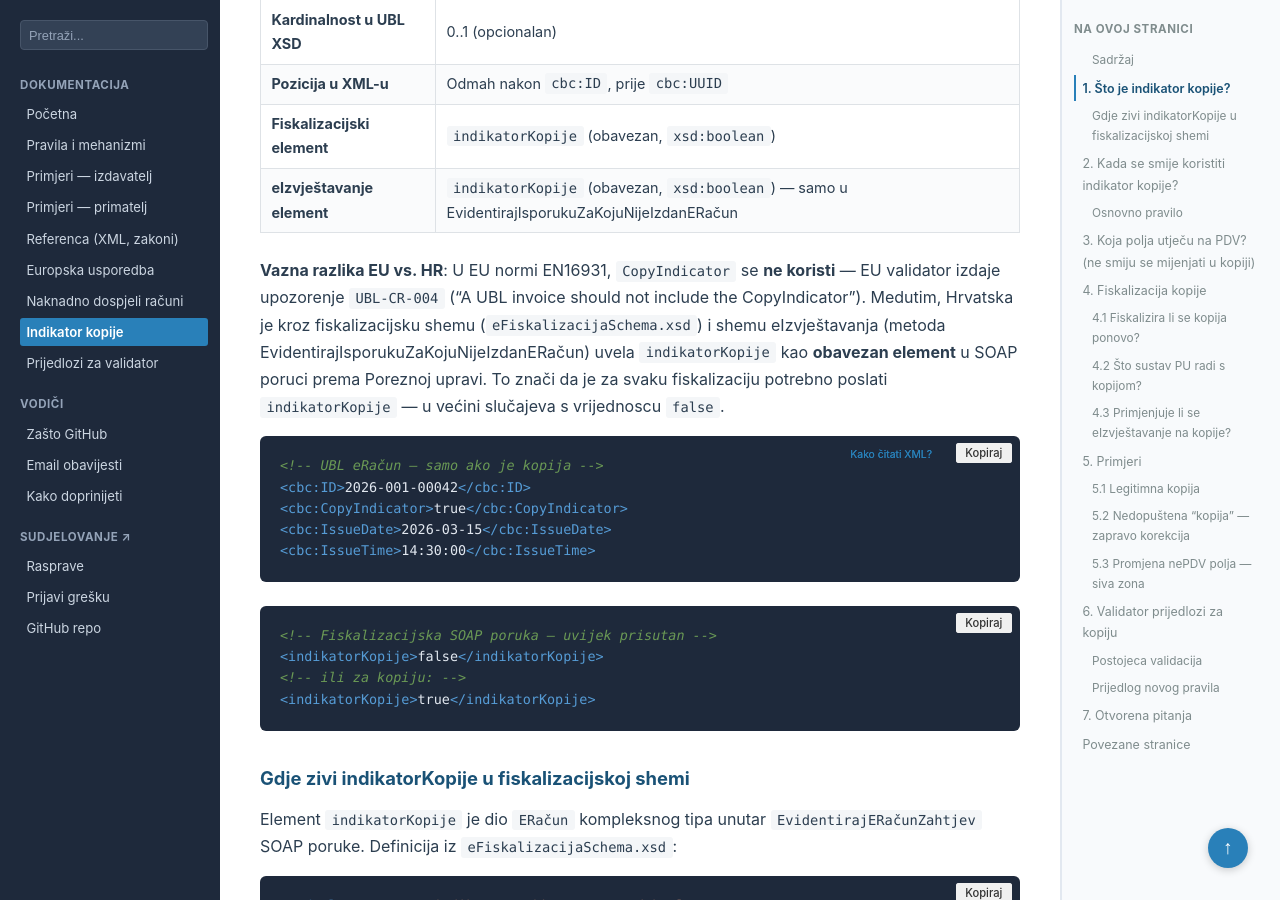
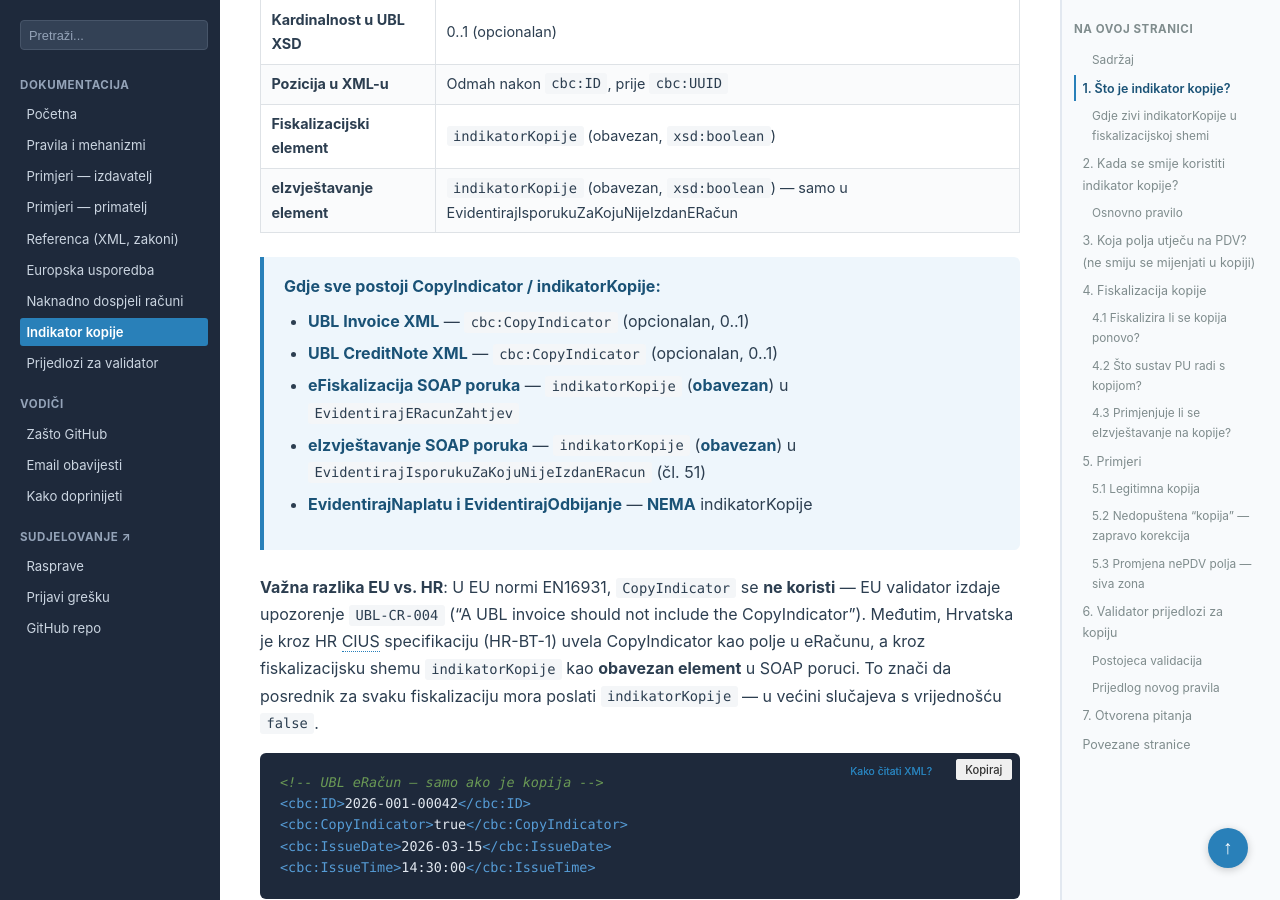
Before and after one commit to dageci/eracun-fiskalizacija-datumi, a Jekyll site: the page built from docs/indikator-kopije.md, in a window 1280 px wide and 900 px high, scrolled down 1826 px. Built offline with Jekyll 4.4.1, drawn with Linux system fonts in a browser that asks for light colours.

Commit message:
indikator kopije: kompletna tablica gdje sve postoji
CopyIndicator u UBL Invoice (0..1) + CreditNote (0..1)
indikatorKopije u eFiskalizacija (obavezan) + eIzvještavanje
(samo EvidentirajIsporukuZaKojuNijeIzdanERacun)
EvidentirajNaplatu/Odbijanje NEMAJU indikatorKopije

````diff
--- a/docs/indikator-kopije.md
+++ b/docs/indikator-kopije.md
@@ -37,7 +37,14 @@ Sve što je ovdje napisano proizlazi iz autorove analize specifikacija, zakona i
 | **Fiskalizacijski element** | `indikatorKopije` (obavezan, `xsd:boolean`) |
 | **eIzvještavanje element** | `indikatorKopije` (obavezan, `xsd:boolean`) — samo u EvidentirajIsporukuZaKojuNijeIzdanERačun |
 
-**Vazna razlika EU vs. HR**: U EU normi EN16931, `CopyIndicator` se **ne koristi** — EU validator izdaje upozorenje `UBL-CR-004` ("A UBL invoice should not include the CopyIndicator"). Medutim, Hrvatska je kroz fiskalizacijsku shemu (`eFiskalizacijaSchema.xsd`) i shemu eIzvještavanja (metoda EvidentirajIsporukuZaKojuNijeIzdanERačun) uvela `indikatorKopije` kao **obavezan element** u SOAP poruci prema Poreznoj upravi. To znači da je za svaku fiskalizaciju potrebno poslati `indikatorKopije` — u većini slučajeva s vrijednoscu `false`.
+> **Gdje sve postoji CopyIndicator / indikatorKopije:**
+> - **UBL Invoice XML** — `cbc:CopyIndicator` (opcionalan, 0..1)
+> - **UBL CreditNote XML** — `cbc:CopyIndicator` (opcionalan, 0..1)
+> - **eFiskalizacija SOAP poruka** — `indikatorKopije` (**obavezan**) u `EvidentirajERacunZahtjev`
+> - **eIzvještavanje SOAP poruka** — `indikatorKopije` (**obavezan**) u `EvidentirajIsporukuZaKojuNijeIzdanERacun` (čl. 51)
+> - **EvidentirajNaplatu i EvidentirajOdbijanje** — **NEMA** indikatorKopije
+
+**Važna razlika EU vs. HR**: U EU normi EN16931, `CopyIndicator` se **ne koristi** — EU validator izdaje upozorenje `UBL-CR-004` ("A UBL invoice should not include the CopyIndicator"). Međutim, Hrvatska je kroz HR CIUS specifikaciju (HR-BT-1) uvela CopyIndicator kao polje u eRačunu, a kroz fiskalizacijsku shemu `indikatorKopije` kao **obavezan element** u SOAP poruci. To znači da posrednik za svaku fiskalizaciju mora poslati `indikatorKopije` — u većini slučajeva s vrijednošću `false`.
 
 ```xml
 <!-- UBL eRačun — samo ako je kopija -->
````
